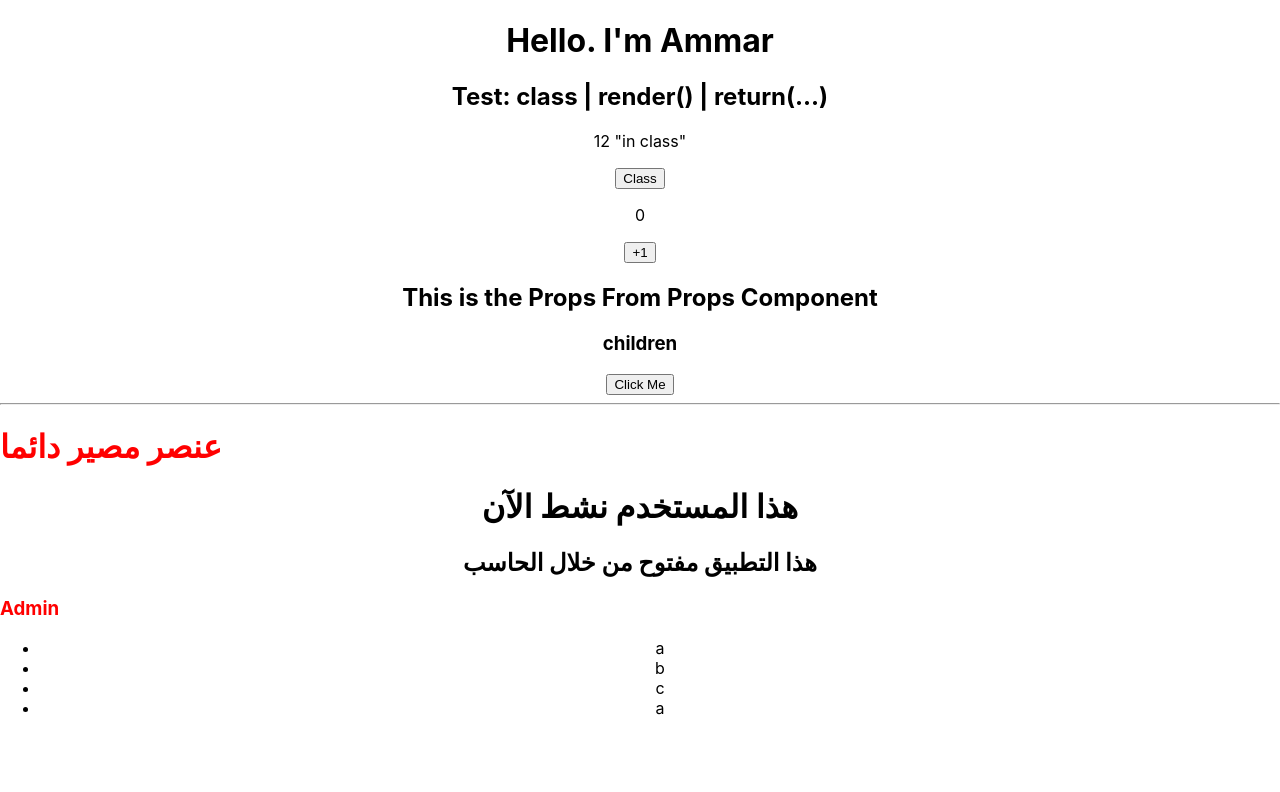
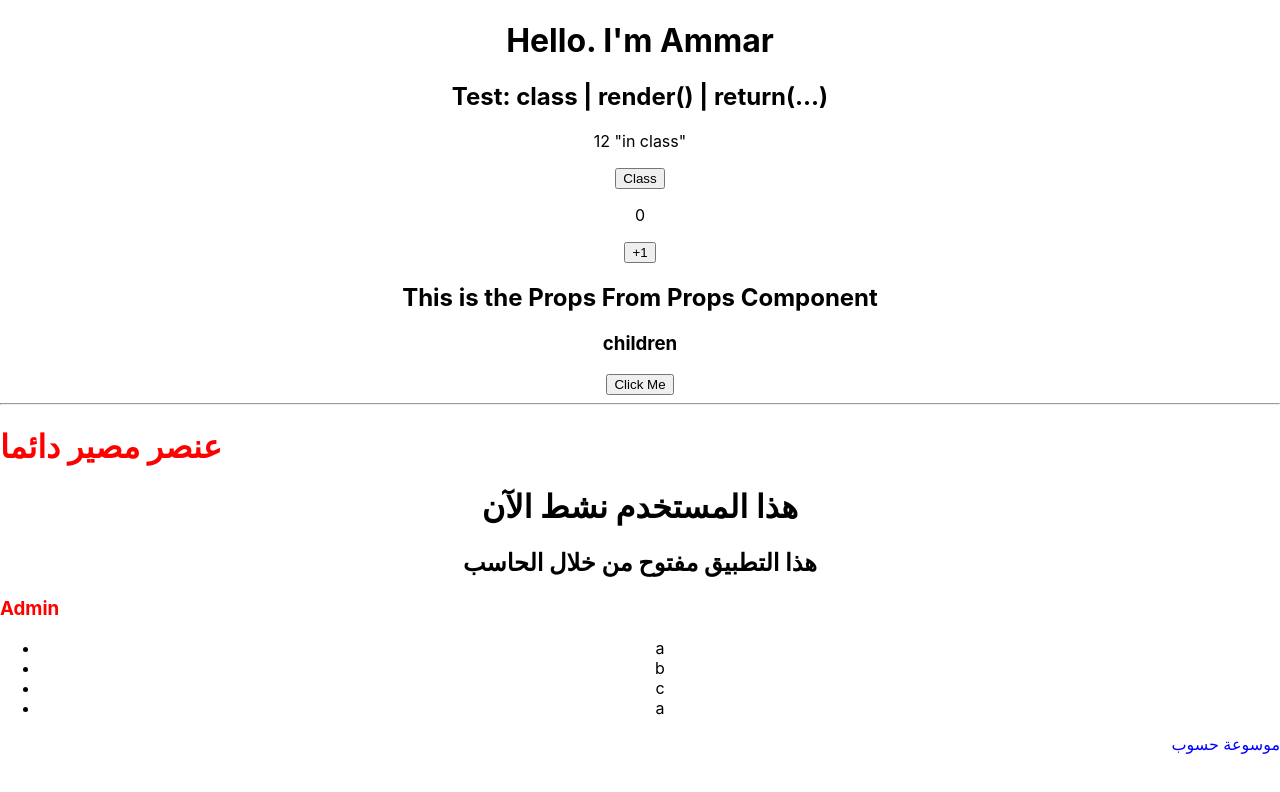
Before and after one commit to ammar4web/React-reference-for-myself, a React (Create React App) app: page / in a window 1280 px wide. Shown: the top 792 px of the page. Built offline with nearby package versions, Linux system fonts and the light colour scheme.

Commit message:
Style by using styled-components library

```diff
--- a/package.json
+++ b/package.json
@@ -10,6 +10,7 @@
     "react": "^18.2.0",
     "react-dom": "^18.2.0",
     "react-scripts": "5.0.1",
+    "styled-components": "^5.3.5",
     "web-vitals": "^2.1.4"
   },
   "scripts": {
--- a/src/App.js
+++ b/src/App.js
@@ -5,6 +5,7 @@ import Test from "./Test";
 import Props from "./Props";
 import ClickCount from "./Hooks/ClickCount";
 import One from "./if/One";
+import Style from "./style/Style";
 
 // {props.___} in function // and insert "prpos" as parameter
 // { this.props.___ } in class
@@ -31,6 +32,9 @@ function App() {
       <hr />
       {/* if */}
       <One />
+
+      {/*  */}
+      <Style />
     </div>
   );
 }
--- /dev/null
+++ b/src/style/Style.js
@@ -0,0 +1,18 @@
+import React, { userStatus } from "react";
+
+import styled from "styled-components";
+
+function Style() {
+
+const Container = styled.div`
+text-align: right;
+color: blue;
+`
+  return (
+    <Container>
+      <p>موسوعة حسوب</p>
+    </Container>
+  );
+}
+
+export default Style;
```
Also changed, not shown: 1 other file (tests, documents, lock files or other folders).
